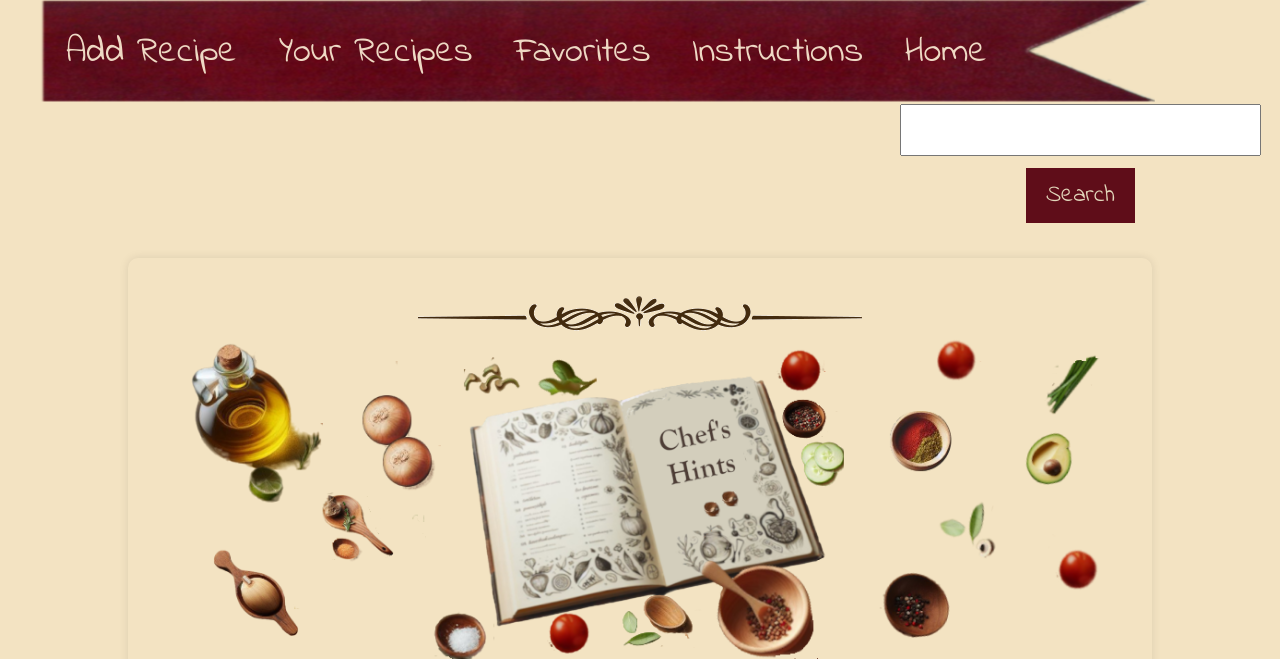
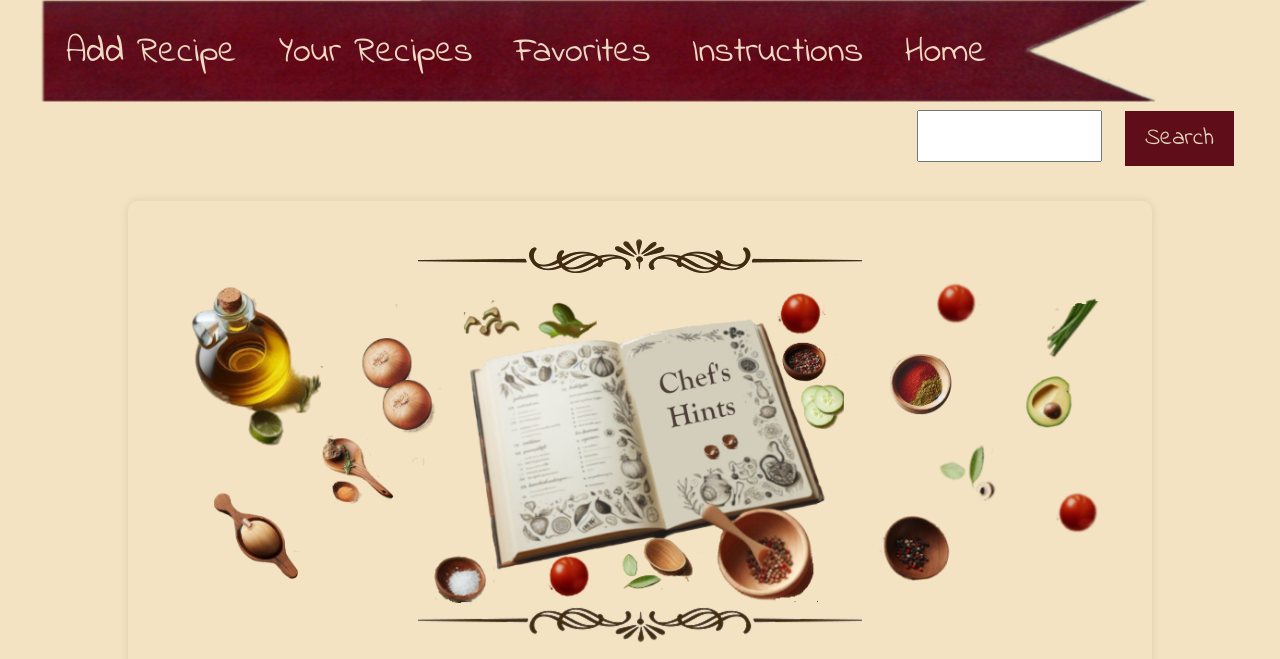
Before and after one commit to iftec/recipe-book, a Flask app: page /instructions in a window 1280 px wide. Shown: the top 659 px of the page. Run offline with Flask 3, Linux system fonts and the light colour scheme.

Commit message:
Added styling to search id

```diff
--- a/static/styles/styles.css
+++ b/static/styles/styles.css
@@ -400,3 +400,7 @@ nav a.selected {
     padding: 10px;
     box-sizing: border-box;
 }
+
+#search {
+    width: 50%
+}
```
